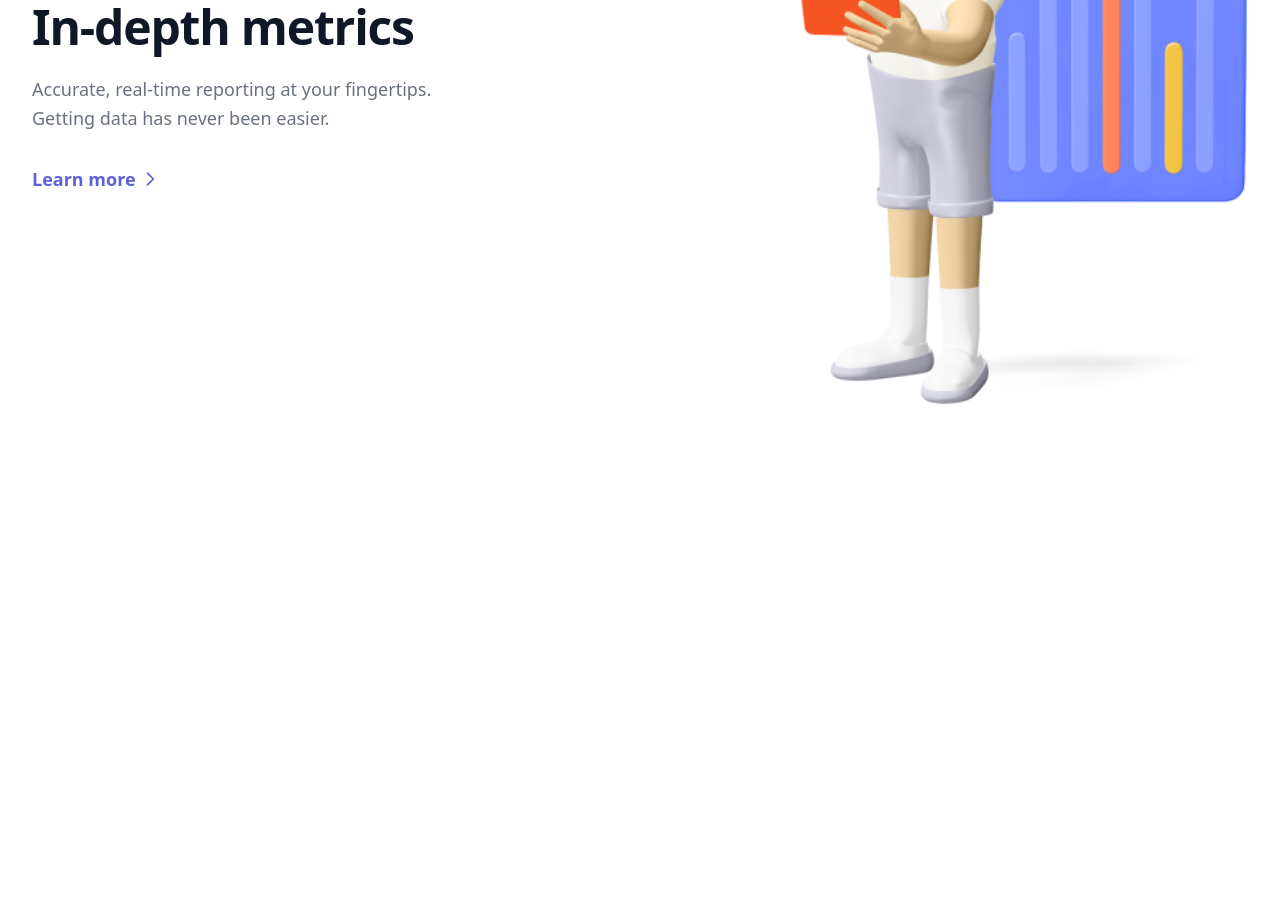
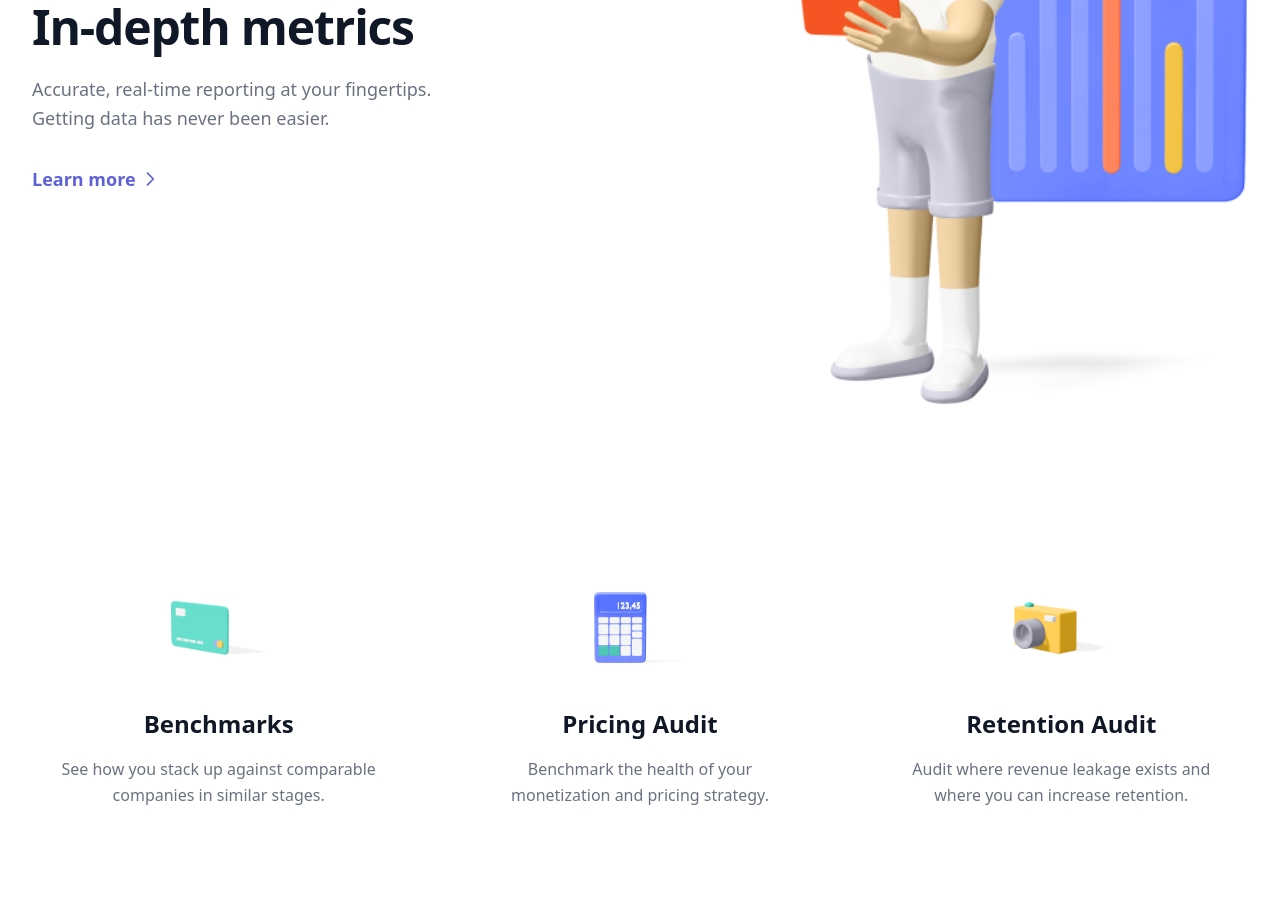
Before and after one commit to Ilyos11/Tailwind-Project, a website: page index.html in a window 1280 px wide. Shown: the part 2063-2967 px from the top of the page. Before the commit the page ends 2547 px from the top, so only its background shows below. Drawn offline with Linux system fonts and the light colour scheme.

Commit message:
Section 7

```diff
--- a/index.html
+++ b/index.html
@@ -186,6 +186,54 @@
 
 
 
+<!-- Section 7 -->
+<section class="max-w-7xl mx-auto px-4 sm:px-6 lg:px-8 py-24">
+
+  <div class="grid grid-cols-1 md:grid-cols-3 gap-12 text-center">
+
+    <div class="flex flex-col items-center">
+      <div class="h-24 w-24 mb-8 flex items-center justify-center">
+
+        <img src="Card icon.png" alt="Benchmarks" class="max-h-full w-auto object-contain">
+      </div>
+      <h3 class="text-2xl font-bold text-gray-900 mb-4">Benchmarks</h3>
+      <p class="text-gray-500 leading-relaxed max-w-xs">
+        See how you stack up against comparable companies in similar stages.
+      </p>
+    </div>
+
+    <div class="flex flex-col items-center">
+      <div class="h-24 w-24 mb-8 flex items-center justify-center">
+
+        <img src="Calculator icon.png" alt="Pricing Audit" class="max-h-full w-auto object-contain">
+      </div>
+      <h3 class="text-2xl font-bold text-gray-900 mb-4">Pricing Audit</h3>
+      <p class="text-gray-500 leading-relaxed max-w-xs">
+        Benchmark the health of your monetization and pricing strategy.
+      </p>
+    </div>
+
+    <div class="flex flex-col items-center">
+      <div class="h-24 w-24 mb-8 flex items-center justify-center">
+
+        <img src="Camera icon.png" alt="Retention Audit" class="max-h-full w-auto object-contain">
+      </div>
+      <h3 class="text-2xl font-bold text-gray-900 mb-4">Retention Audit</h3>
+      <p class="text-gray-500 leading-relaxed max-w-xs">
+        Audit where revenue leakage exists and where you can increase retention.
+      </p>
+    </div>
+
+  </div>
+</section>
+
+
+
+
+
+
+
+
 
 </body>
 </html>
```
Also changed, not shown: Calculator icon.png (added), Camera icon.png (added), Card icon.png (added), src/output.css.
